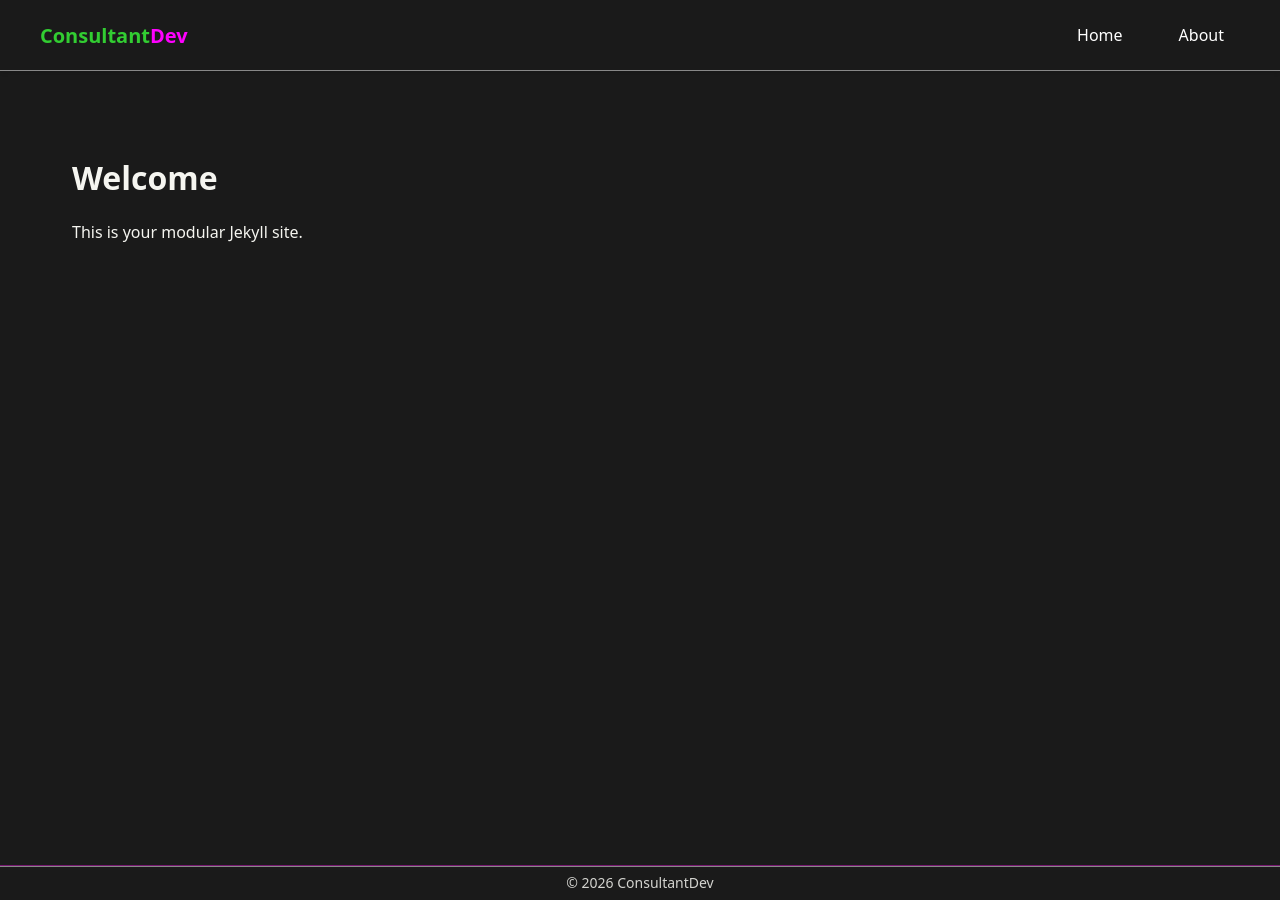
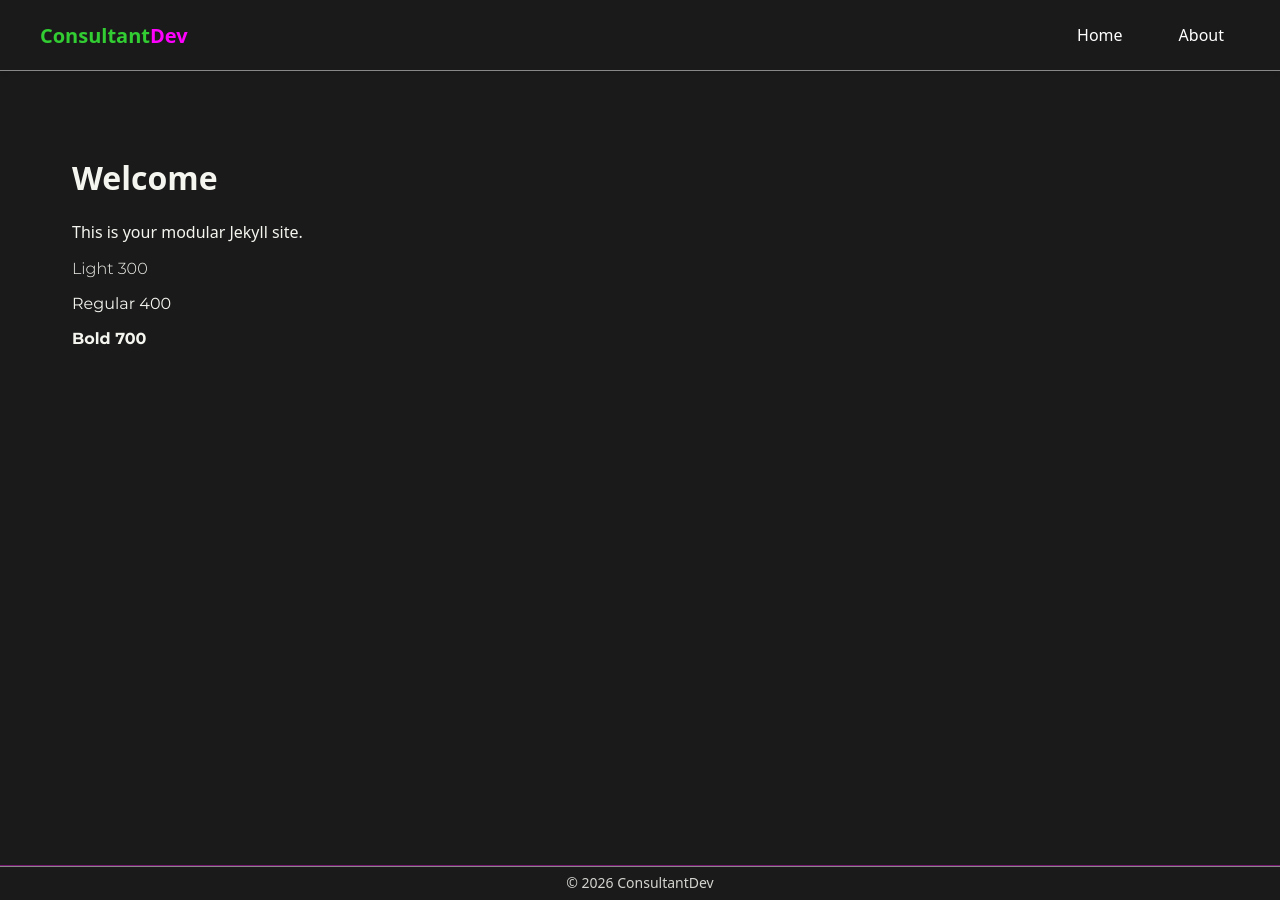
Before and after one commit to m33lucky-benny/Jekyll-templates-for-pages, a Jekyll site: the page built from index.html, in a window 1280 px wide. Built offline with Jekyll 4.4.1, drawn with Linux system fonts in a browser that asks for light colours.

Commit message:
Update index.html

```diff
--- a/index.html
+++ b/index.html
@@ -6,4 +6,10 @@ title: Home
 <div style="max-width: 1200px; margin: 0 auto; padding: 2rem;">
   <h1>Welcome</h1>
   <p>This is your modular Jekyll site.</p>
+  <div style="font-family: Montserrat, sans-serif;">
+  <p style="font-weight: 300;">Light 300</p>
+  <p style="font-weight: 400;">Regular 400</p>
+  <p style="font-weight: 700;">Bold 700</p>
 </div>
+
+</div>
```
